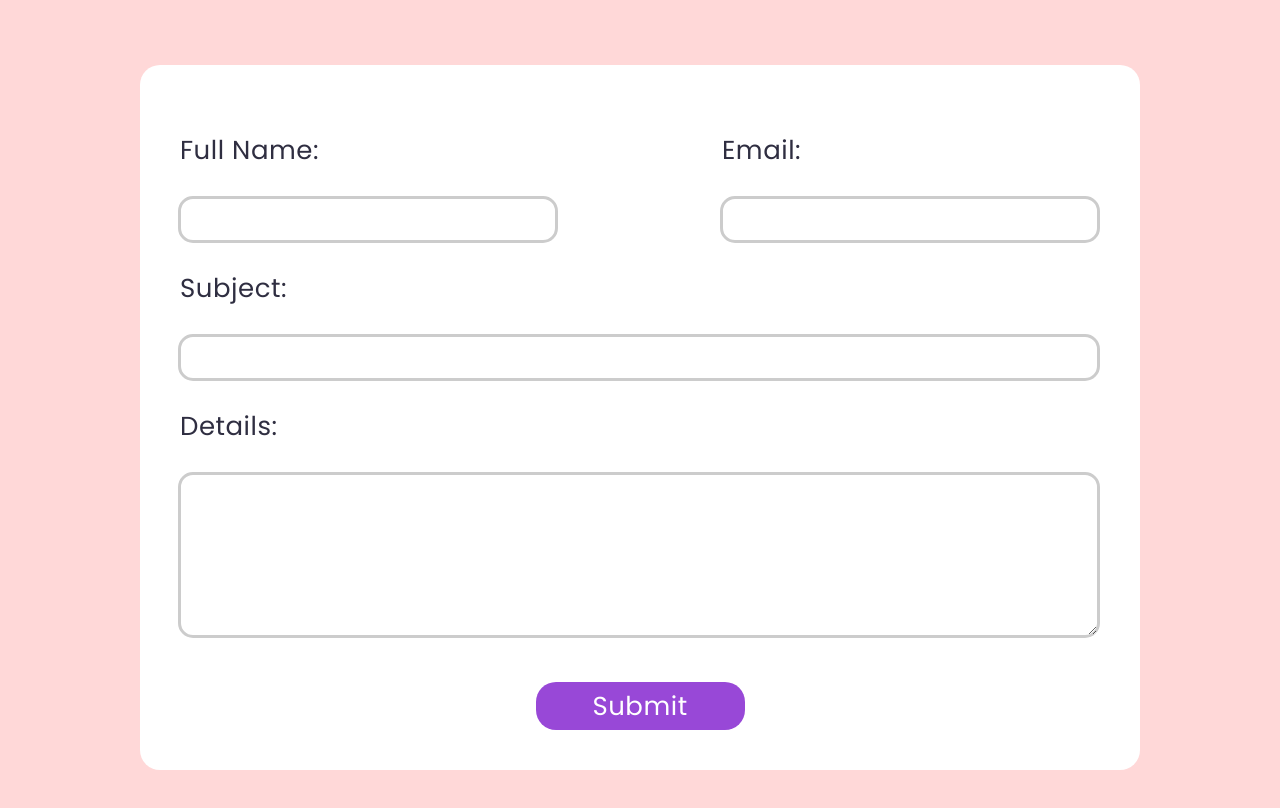
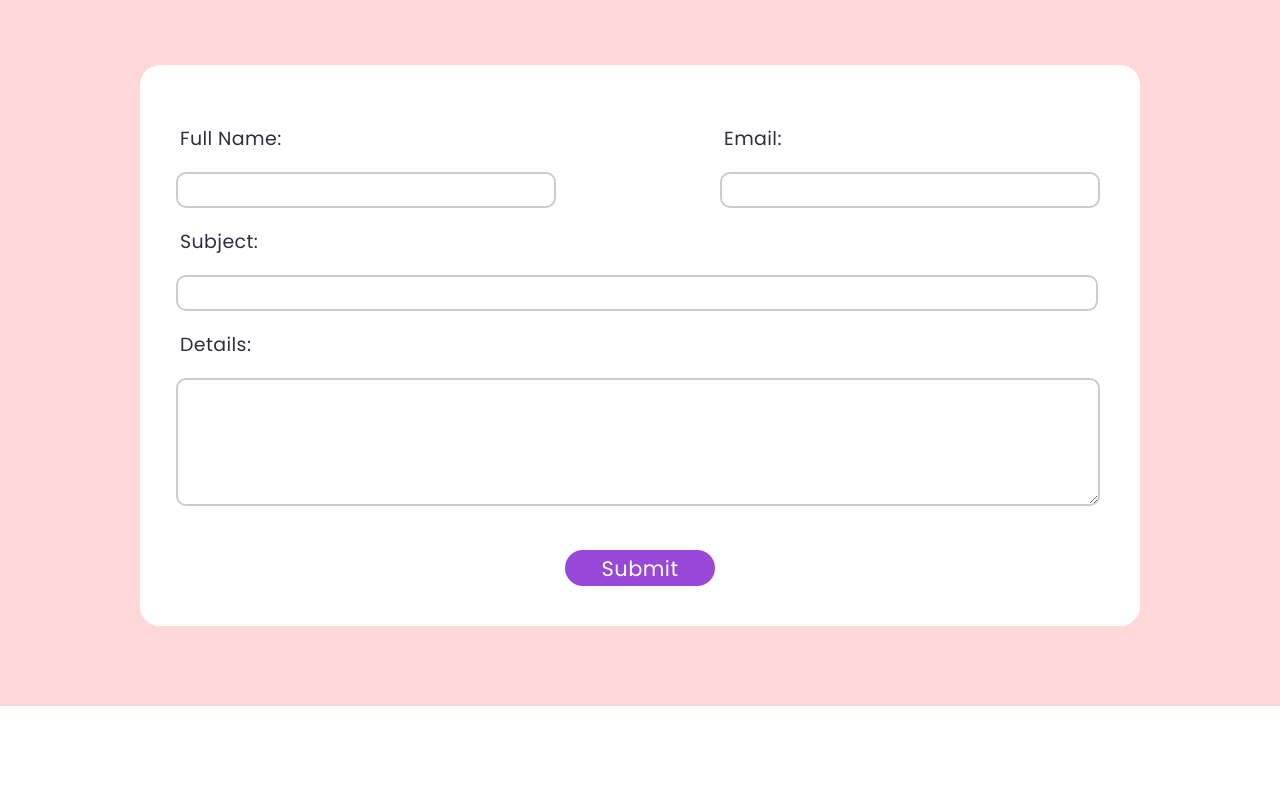
Before and after one commit to MohamedJerbi/portfolio, a React (Create React App) app: page / in a window 1280 px wide. Shown: the part 2540-3348 px from the top of the page. After the commit the page ends 3246 px from the top, so only its background shows below. Built offline with nearby package versions, Linux system fonts and the light colour scheme; the HTML template or start-up script is replaced by a standard one; a web font is replaced by a local one.

Commit message:
resized the contact section

```diff
--- a/src/pages/Contact/index.tsx
+++ b/src/pages/Contact/index.tsx
@@ -45,12 +45,13 @@ const styles: StyleHTMLAttributes = {
   input: {
     width: 380,
     lineHeight: 1.5,
-    border: "3px solid #CCCCCC",
+    border: "2px solid #CCCCCC",
     boxSizing: "border-box",
-    borderRadius: 15,
-    fontSize: 26,
-    marginLeft: -2,
+    borderRadius: 10,
+    fontSize: 20,
+    marginLeft: -4,
     color: palette.text.grey,
+    outlineColor: "#9848D7",
   },
   boxesContainer: {
     display: "flex",
@@ -68,19 +69,19 @@ const styles: StyleHTMLAttributes = {
   },
   text: {
     fontFamily: "Poppins",
-    fontSize: 26,
+    fontSize: 19,
     letterSpacing: "0.02em",
     color: palette.text.grey,
   },
   button: {
-    width: 209,
-    height: 48,
+    width: 150,
+    height: 36,
     fontFamily: "Poppins",
-    fontSize: 26,
+    fontSize: 21,
     letterSpacing: "0.02em",
     color: "#FFFFFF",
     backgroundColor: "#9848D7",
-    borderRadius: 20,
+    borderRadius: 18,
     border: "none",
     cursor: "pointer",
   },
@@ -91,7 +92,7 @@ const styles: StyleHTMLAttributes = {
     width: "100%",
     marginTop: "-5vh",
   },
-  btnHover: { border: "3px solid #CCCCCC" },
+  btnHover: { border: "2px solid #CCCCCC" },
 };
 
 const Contact: React.FC = () => {
@@ -123,6 +124,7 @@ const Contact: React.FC = () => {
                 style={styles.input}
                 value={name}
                 onChange={(e) => setName(e.target.value)}
+                minLength={3}
               />
             </div>
             <div>
@@ -131,6 +133,7 @@ const Contact: React.FC = () => {
                 style={styles.input}
                 value={email}
                 onChange={(e) => setEmail(e.target.value)}
+                type="email"
               />
             </div>
           </div>
@@ -147,7 +150,7 @@ const Contact: React.FC = () => {
             <textarea
               rows={4}
               minLength={10}
-              style={{ ...styles.input, width: "calc(100% + 2px)" }}
+              style={{ ...styles.input, width: "calc(100% + 4px)" }}
               value={details}
               onChange={(e) => setDetails(e.target.value)}
             />
--- a/src/pages/Projects/ProjectDetails.tsx
+++ b/src/pages/Projects/ProjectDetails.tsx
@@ -38,7 +38,7 @@ const styles: StyleHTMLAttributes = {
   },
   text: {
     fontFamily: "Sahitya",
-    fontSize: "20px",
+    fontSize: 20,
     lineHeight: "31px",
     marginRight: "3vw",
   },
```
